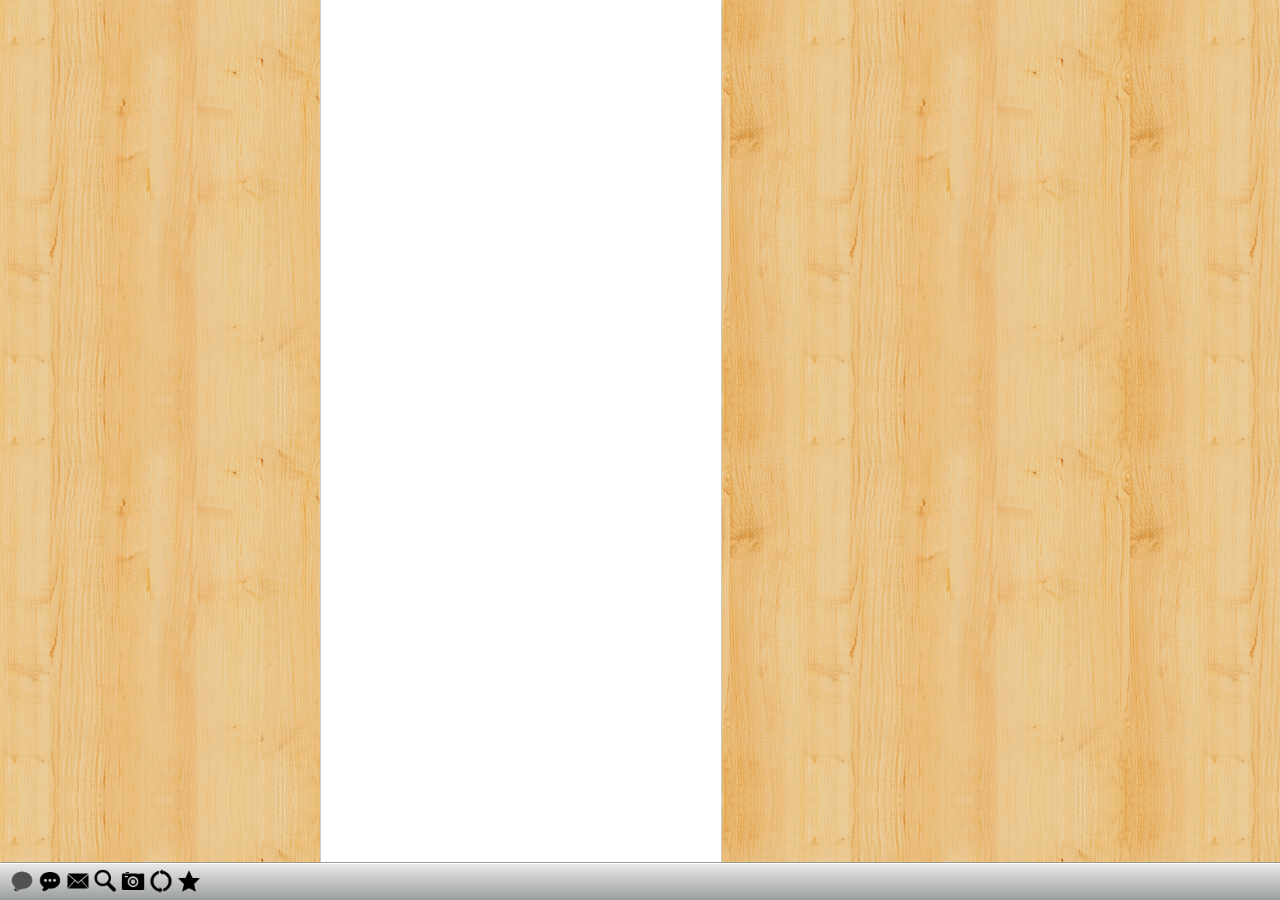
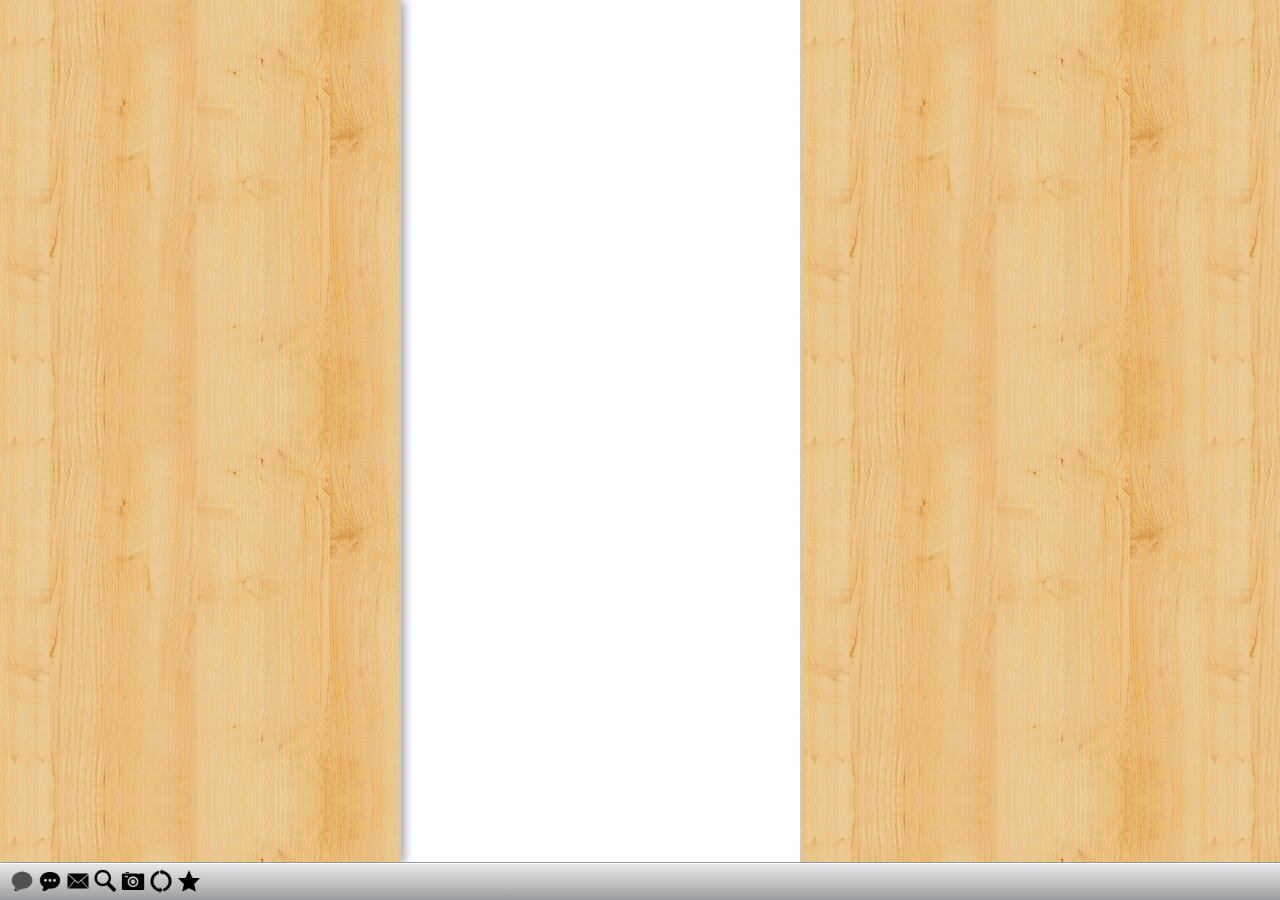
Before and after one commit to mechiland/xiyuweibo, a Jekyll site: the page built from index.html, in a window 1280 px wide. Built offline with Jekyll 4.4.1, drawn with Linux system fonts in a browser that asks for light colours.

Commit message:
make the slide smarter

```diff
--- a/_layouts/default.html
+++ b/_layouts/default.html
@@ -18,7 +18,7 @@
 
   <body>
 
-    <div id="main" role="main">
+    <div id="container" role="container">
       {{ content }}
     </div>
   </body>
--- a/assets/javascripts/app.js
+++ b/assets/javascripts/app.js
@@ -64,10 +64,13 @@
     return $(".bo_list").prepend(render_status(s));
   });
   _last = null;
-  $(".container").attr("style", "height: " + (window.innerHeight - 36) + "px");
-  $(document).on("click", ".bo_container", function() {
+  $(".main, .side").attr("style", "height: " + (window.innerHeight - 36) + "px");
+  $(document).on("click", ".main .bo_container", function() {
     var id;
-    if (_last !== null) _last.removeClass("selected");
+    if (_last !== null) {
+      if (_last.attr("id") === $(this).attr("id")) return;
+      _last.removeClass("selected");
+    }
     $(this).addClass("selected");
     _last = $(this);
     id = $(this).attr("data-id");
@@ -100,7 +103,7 @@
     return false;
   });
   $(window).resize(function() {
-    return $(".container, .sub_container").attr("style", "height: " + (window.innerHeight - 36) + "px");
+    return $(".main, .side").attr("style", "height: " + (window.innerHeight - 36) + "px");
   });
   $("#btn_fetch").click(function() {
     var url;
--- a/assets/stylesheets/style.css
+++ b/assets/stylesheets/style.css
@@ -38,7 +38,7 @@
   height: 24px;
 }
 
-.container {
+.main {
   margin-bottom: 36px;
   overflow: auto;
   max-width: 400px;
@@ -46,9 +46,10 @@
   border-right: 1px solid #ccc;
   z-index: 100;
   position: relative;
+  box-shadow: 3px 0px 10px #999;
 }
 
-.sub_container {
+.side {
   position: absolute;
   margin-bottom: 36px;
   overflow-x: hidden;
@@ -56,6 +57,8 @@
   height: 100%;
   border-right: 1px solid #ccc;
   z-index: 1;
+  top: 0px;
+  left: 400px;
 }
 
 .inner {
--- a/index.html
+++ b/index.html
@@ -2,11 +2,6 @@
 layout: default
 title: Hello World!
 ---
-
-<script>
-  macgap.window.resize({width: 300, height: 600})
-
-</script>
 
 <nav>
   <img src="assets/images/Chat.png" />
@@ -19,7 +14,7 @@
 </nav>
 
 <script id="template_full" type="text/x-dot-template">
-<li class="bo_container" data-id="[[=it.id]]">
+<li class="bo_container" data-id="[[=it.id]]" id="status-[[=it.id]]">
   <div class="single_bo">
     <div class="avatar"><img src="[[=it.user.profile_image_url]]"/></div>
     <div class="content">
@@ -43,7 +38,7 @@
 </script>
 
 <script id="template" type="text/x-dot-template">
-<li class="bo_container" data-id="[[=it.id]]">
+<li class="bo_container" data-id="[[=it.id]]" id="status-[[=it.id]]">
   <div class="single_bo">
     <div class="avatar"><img src="[[=it.user.profile_image_url]]"/></div>
     <div class="content">
@@ -61,15 +56,11 @@
 </script>
 
 <div class="page">
-  <div class="left">
-    <div class="container">
+    <div class="main">
       <ul class="bo_list">
       </ul>
     </div>
-  </div>
-
-  <div class="left">
-    <div class="sub_container" id="sub_container">
+    <div class="side" id="side">
       <div class="inner">
         <div id="block1" class="anim_block">
           <div class="side_content" id="side_content_1">
@@ -83,6 +74,4 @@
         </div>
       </div>
     </div>
-  </div>
-  <div style="clear:both"></div>
 </div>
```
Also changed, not shown: assets/javascripts/app.coffee (+6 -3 lines).
